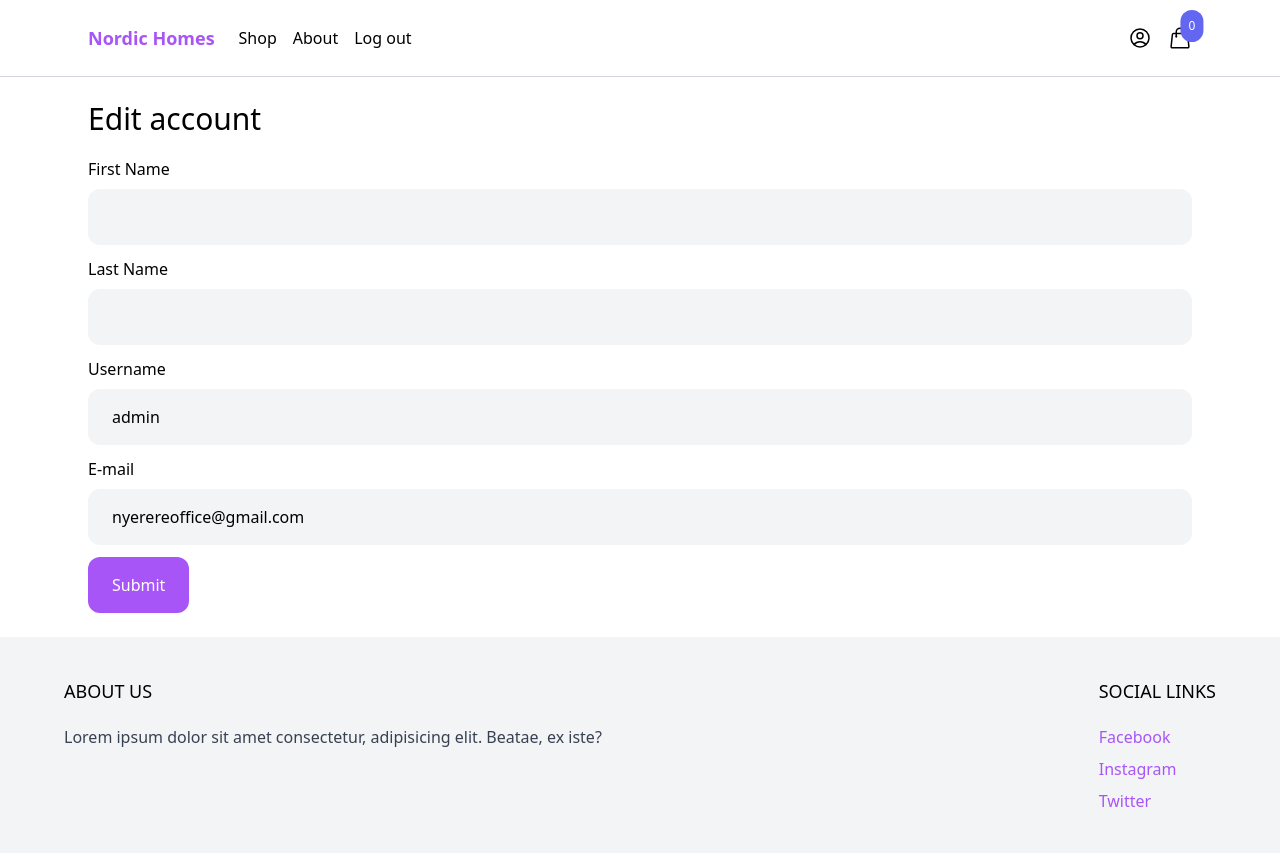
After one commit to 1023LLC/django-ecommerce, a Django app: page /myaccount/edit/ in a window 1280 px wide. The commit adds this page. Run offline with Django 5.2, Linux system fonts and the light colour scheme; a user stored in the database is signed in; some libraries are stand-ins or nearby versions.

Commit message:
Edit Page - My Account

```diff
--- /dev/null
+++ b/nordichomes/core/templates/core/edit_myaccount.html
@@ -0,0 +1,37 @@
+{% extends 'core/base.html' %}
+{% load static %}
+
+{% block title %}Edit account{% endblock %}
+
+
+{% block content %}
+    <div class="max-w-6xl mx-auto p-6">
+        <h1 class="mb-5 text-3xl">Edit account</h1>
+
+        <form method="post" action="." class="space-y-3">
+            <div class="">
+                <label>First Name</label>
+                <input name="first_name" value="{{ request.user.first_name }}" type="text" class="w-full mt-2 py-4 px-6 bg-gray-100 rounded-xl">
+            </div>
+
+            <div class="">
+                <label>Last Name</label>
+                <input name="last_name" value="{{ request.user.last_name }}" type="text" class="w-full mt-2 py-4 px-6 bg-gray-100 rounded-xl">
+            </div>
+
+            <div class="">
+                <label>Username</label>
+                <input name="username" value="{{ request.user.username }}" type="text" class="w-full mt-2 py-4 px-6 bg-gray-100 rounded-xl">
+            </div>
+
+            <div class="">
+                <label>E-mail</label>
+                <input name="email" value="{{ request.user.email }}" type="email" class="w-full mt-2 py-4 px-6 bg-gray-100 rounded-xl">
+            </div>
+
+            <button class="py-4 px-6 rounded-xl text-white bg-purple-500 hover:bg-purple-700 transition duration-500 ease-in-out">
+                Submit
+            </button>
+        </form>
+    </div>
+{% endblock %}
--- a/nordichomes/core/templates/core/myaccount.html
+++ b/nordichomes/core/templates/core/myaccount.html
@@ -11,7 +11,9 @@
         <div class="mb-6">
             <strong>Name: </strong>{{ request.user.get_full_name }}<br>
             <strong>Username: </strong>{{ request.user.username }}<br>
-            <strong>E-mail: </strong>{{ request.user.email }}
+            <strong>E-mail: </strong>{{ request.user.email }}<br>
+
+            <a href="{% url 'core:edit_myaccount' %}">Edit</a>
         </div>
 
         <hr>
--- a/nordichomes/core/urls.py
+++ b/nordichomes/core/urls.py
@@ -1,6 +1,6 @@
 from django.urls import path
 
-from .views import frontpage, shop, signup, myaccount
+from .views import frontpage, shop, signup, myaccount, edit_myaccount
 
 from django.contrib.auth import views
 
@@ -15,5 +15,6 @@ urlpatterns = [
     path('logout/', views.LogoutView.as_view(), name='logout'),
     path('login/', views.LoginView.as_view(template_name='core/login.html'), name='login'),
     path('myaccount/', myaccount, name='myaccount'),
+    path('myaccount/edit/', edit_myaccount, name='edit_myaccount'),
     path('shop/', shop, name='shop'),
 ]
--- a/nordichomes/core/views.py
+++ b/nordichomes/core/views.py
@@ -21,6 +21,12 @@ def frontpage(request):
 @login_required
 def myaccount(request):
     return render(request, 'core/myaccount.html')
+
+
+
+@login_required
+def edit_myaccount(request):
+    return render(request, 'core/edit_myaccount.html')
 
 
 
```
Also changed, not shown: nordichomes/db.sqlite3.
